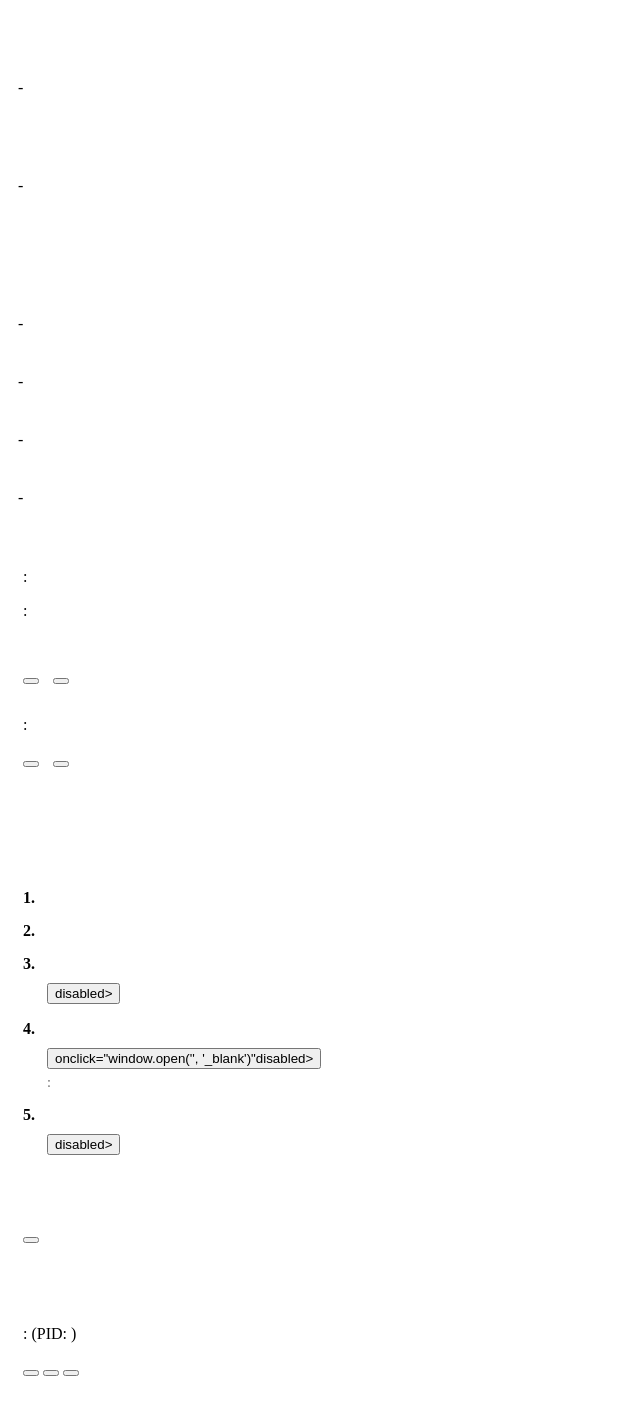
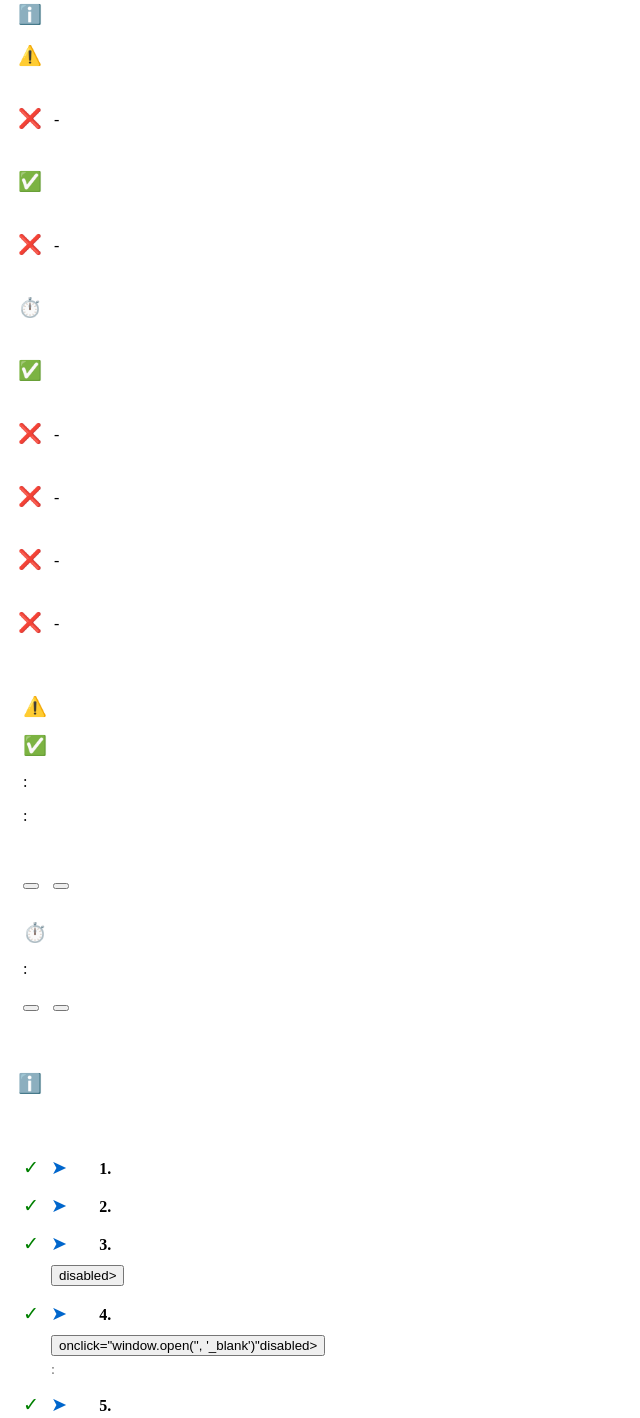
Before and after one commit to Grestorn/loxberry-bmw-cardata, a website: page templates/index.html in a window 1280 px wide. Shown: the part 15-1433 px from the top of the page, without its empty margins (0-640 px from the left). Drawn offline with Linux system fonts and the light colour scheme.

Commit message:
fix(UI): Fixed missing icons

```diff
--- a/templates/index.html
+++ b/templates/index.html
@@ -5,11 +5,11 @@
 <!-- Status Messages -->
 <TMPL_IF SAVE_SUCCESS>
 <div class="ui-state-highlight ui-corner-all" style="padding: 10px; margin-bottom: 20px;">
-    <span class="ui-icon ui-icon-info" style="float: left; margin-right: .3em;"></span>
+    <span style="font-size: 1.2em; margin-right: 8px;">ℹ️</span>
     <strong><TMPL_VAR SAVE_MESSAGE></strong>
     <TMPL_IF CLIENT_ID_CHANGED>
     <br><br>
-    <span class="ui-icon ui-icon-alert" style="float: left; margin-right: .3em;"></span>
+    <span style="font-size: 1.2em; margin-right: 8px;">⚠️</span>
     <strong><TMPL_VAR CLIENT_ID_CHANGE_MESSAGE></strong>
     </TMPL_IF>
 </div>
@@ -17,63 +17,63 @@
 
 <TMPL_IF DEVICE_CODE_ERROR>
 <div class="ui-state-error ui-corner-all" style="padding: 10px; margin-bottom: 20px;">
-    <span class="ui-icon ui-icon-alert" style="float: left; margin-right: .3em;"></span>
+    <span style="font-size: 1.2em; margin-right: 8px;">❌</span>
     <strong><TMPL_VAR STATUS.DEVICE_CODE_ERROR></strong> - <TMPL_VAR OAUTH.CHECK_LOGS>
 </div>
 </TMPL_IF>
 
 <TMPL_IF OAUTH_POLL_SUCCESS>
 <div class="ui-state-highlight ui-corner-all" style="padding: 10px; margin-bottom: 20px;">
-    <span class="ui-icon ui-icon-check" style="float: left; margin-right: .3em; color: green;"></span>
+    <span style="font-size: 1.2em; margin-right: 8px;">✅</span>
     <strong><TMPL_VAR STATUS.OAUTH_SUCCESS></strong>
 </div>
 </TMPL_IF>
 
 <TMPL_IF OAUTH_POLL_ERROR>
 <div class="ui-state-error ui-corner-all" style="padding: 10px; margin-bottom: 20px;">
-    <span class="ui-icon ui-icon-alert" style="float: left; margin-right: .3em;"></span>
+    <span style="font-size: 1.2em; margin-right: 8px;">❌</span>
     <strong><TMPL_VAR STATUS.OAUTH_POLL_ERROR></strong> - <TMPL_VAR OAUTH.CHECK_LOGS>
 </div>
 </TMPL_IF>
 
 <TMPL_IF OAUTH_POLL_TIMEOUT>
 <div class="ui-state-error ui-corner-all" style="padding: 10px; margin-bottom: 20px;">
-    <span class="ui-icon ui-icon-alert" style="float: left; margin-right: .3em;"></span>
+    <span style="font-size: 1.2em; margin-right: 8px;">⏱️</span>
     <strong><TMPL_VAR STATUS.OAUTH_POLL_TIMEOUT></strong>
 </div>
 </TMPL_IF>
 
 <TMPL_IF TOKEN_REFRESH_SUCCESS>
 <div class="ui-state-highlight ui-corner-all" style="padding: 10px; margin-bottom: 20px;">
-    <span class="ui-icon ui-icon-check" style="float: left; margin-right: .3em; color: green;"></span>
+    <span style="font-size: 1.2em; margin-right: 8px;">✅</span>
     <strong><TMPL_VAR STATUS.TOKEN_REFRESH_SUCCESS></strong>
 </div>
 </TMPL_IF>
 
 <TMPL_IF TOKEN_REFRESH_ERROR>
 <div class="ui-state-error ui-corner-all" style="padding: 10px; margin-bottom: 20px;">
-    <span class="ui-icon ui-icon-alert" style="float: left; margin-right: .3em;"></span>
+    <span style="font-size: 1.2em; margin-right: 8px;">❌</span>
     <strong><TMPL_VAR STATUS.TOKEN_REFRESH_ERROR></strong> - <TMPL_VAR OAUTH.CHECK_LOGS>
 </div>
 </TMPL_IF>
 
 <TMPL_IF BRIDGE_START_ERROR>
 <div class="ui-state-error ui-corner-all" style="padding: 10px; margin-bottom: 20px;">
-    <span class="ui-icon ui-icon-alert" style="float: left; margin-right: .3em;"></span>
+    <span style="font-size: 1.2em; margin-right: 8px;">❌</span>
     <strong><TMPL_VAR BRIDGE.START_ERROR></strong> - <TMPL_VAR OAUTH.CHECK_LOGS>
 </div>
 </TMPL_IF>
 
 <TMPL_IF BRIDGE_STOP_ERROR>
 <div class="ui-state-error ui-corner-all" style="padding: 10px; margin-bottom: 20px;">
-    <span class="ui-icon ui-icon-alert" style="float: left; margin-right: .3em;"></span>
+    <span style="font-size: 1.2em; margin-right: 8px;">❌</span>
     <strong><TMPL_VAR BRIDGE.STOP_ERROR></strong> - <TMPL_VAR OAUTH.CHECK_LOGS>
 </div>
 </TMPL_IF>
 
 <TMPL_IF BRIDGE_RESTART_ERROR>
 <div class="ui-state-error ui-corner-all" style="padding: 10px; margin-bottom: 20px;">
-    <span class="ui-icon ui-icon-alert" style="float: left; margin-right: .3em;"></span>
+    <span style="font-size: 1.2em; margin-right: 8px;">❌</span>
     <strong><TMPL_VAR BRIDGE.RESTART_ERROR></strong> - <TMPL_VAR OAUTH.CHECK_LOGS>
 </div>
 </TMPL_IF>
@@ -84,13 +84,13 @@
 <div class="ui-widget" style="margin-bottom: 20px;">
     <div class="ui-widget-content ui-corner-all" style="padding: 15px;">
         <TMPL_IF AUTH_NONE>
-            <p><span class="ui-icon ui-icon-alert" style="float: left; margin-right: .3em;"></span>
+            <p><span style="font-size: 1.2em; margin-right: 8px;">⚠️</span>
             <strong><TMPL_VAR STATUS.NOT_AUTHENTICATED></strong></p>
             <p><TMPL_VAR STATUS.AUTH_INSTRUCTIONS></p>
         </TMPL_IF>
 
         <TMPL_IF AUTH_VALID>
-            <p><span class="ui-icon ui-icon-check" style="float: left; margin-right: .3em; color: green;"></span>
+            <p><span style="font-size: 1.2em; margin-right: 8px;">✅</span>
             <strong><TMPL_VAR STATUS.AUTHENTICATED></strong></p>
 
             <p><TMPL_VAR STATUS.TOKEN_EXPIRES>: <strong><TMPL_VAR TOKEN_EXPIRES_MINUTES></strong> <TMPL_VAR STATUS.MINUTES></p>
@@ -117,7 +117,7 @@
         </TMPL_IF>
 
         <TMPL_IF AUTH_EXPIRED>
-            <p><span class="ui-icon ui-icon-alert" style="float: left; margin-right: .3em; color: orange;"></span>
+            <p><span style="font-size: 1.2em; margin-right: 8px;">⏱️</span>
             <strong><TMPL_VAR STATUS.TOKEN_EXPIRED></strong></p>
 
             <p style="margin: 5px 0 0 0; font-size: 0.9em; color: #ff6600;">
@@ -150,7 +150,7 @@
 
 <TMPL_IF AUTH_RESET_SUCCESS>
 <div class="ui-state-highlight ui-corner-all" style="padding: 10px; margin-bottom: 20px;">
-    <span class="ui-icon ui-icon-info" style="float: left; margin-right: .3em;"></span>
+    <span style="font-size: 1.2em; margin-right: 8px;">ℹ️</span>
     <strong><TMPL_VAR STATUS.AUTH_RESET_SUCCESS></strong>
 </div>
 </TMPL_IF>
@@ -163,61 +163,61 @@
         <ol style="list-style: none; padding-left: 0;">
             <li style="margin-bottom: 15px;">
                 <TMPL_IF OAUTH_STEP1_2_DONE>
-                    <span class="ui-icon ui-icon-check" style="float: left; margin-right: .3em; color: green;"></span>
+                    <span style="color: green; font-size: 1.2em; margin-right: 8px;">✓</span>
                 <TMPL_ELSE>
                     <TMPL_IF OAUTH_STEP1_CURRENT>
-                        <span class="ui-icon ui-icon-arrowthick-1-e" style="float: left; margin-right: .3em; color: #0066cc;"></span>
+                        <span style="color: #0066cc; font-size: 1.2em; margin-right: 8px;">➤</span>
                     <TMPL_ELSE>
-                        <span style="float: left; margin-right: .3em; width: 16px;"></span>
+                        <span style="margin-right: 20px;"></span>
                     </TMPL_IF>
                 </TMPL_IF>
                 <strong>1.</strong> <TMPL_VAR OAUTH.STEP1>
             </li>
             <li style="margin-bottom: 15px;">
                 <TMPL_IF OAUTH_STEP1_2_DONE>
-                    <span class="ui-icon ui-icon-check" style="float: left; margin-right: .3em; color: green;"></span>
+                    <span style="color: green; font-size: 1.2em; margin-right: 8px;">✓</span>
                 <TMPL_ELSE>
                     <TMPL_IF OAUTH_STEP2_CURRENT>
-                        <span class="ui-icon ui-icon-arrowthick-1-e" style="float: left; margin-right: .3em; color: #0066cc;"></span>
+                        <span style="color: #0066cc; font-size: 1.2em; margin-right: 8px;">➤</span>
                     <TMPL_ELSE>
-                        <span style="float: left; margin-right: .3em; width: 16px;"></span>
+                        <span style="margin-right: 20px;"></span>
                     </TMPL_IF>
                 </TMPL_IF>
                 <strong>2.</strong> <TMPL_VAR OAUTH.STEP2>
             </li>
             <li style="margin-bottom: 15px;">
                 <TMPL_IF OAUTH_STEP3_DONE>
-                    <span class="ui-icon ui-icon-check" style="float: left; margin-right: .3em; color: green;"></span>
+                    <span style="color: green; font-size: 1.2em; margin-right: 8px;">✓</span>
                 <TMPL_ELSE>
                     <TMPL_IF OAUTH_STEP3_CURRENT>
-                        <span class="ui-icon ui-icon-arrowthick-1-e" style="float: left; margin-right: .3em; color: #0066cc;"></span>
+                        <span style="color: #0066cc; font-size: 1.2em; margin-right: 8px;">➤</span>
                     <TMPL_ELSE>
-                        <span style="float: left; margin-right: .3em; width: 16px;"></span>
+                        <span style="margin-right: 20px;"></span>
                     </TMPL_IF>
                 </TMPL_IF>
                 <strong>3.</strong> <TMPL_VAR OAUTH.STEP3>
-                <form method="post" action="index.cgi" style="margin-top: 10px; margin-left: 24px;">
+                <form method="post" action="index.cgi" style="margin-top: 10px; margin-left: 28px;">
                     <input type="hidden" name="action" value="request_device_code">
                     <button type="submit" class="ui-button ui-widget ui-corner-all" <TMPL_UNLESS CONFIG_HAS_CLIENT_ID>disabled</TMPL_UNLESS>>
                         <TMPL_VAR OAUTH.REQUEST_DEVICE_CODE_BUTTON>
                     </button>
                 </form>
                 <TMPL_UNLESS CONFIG_HAS_CLIENT_ID>
-                <p style="color: #999; font-size: 0.9em; margin-top: 5px; margin-left: 24px;"><TMPL_VAR OAUTH.NEED_CLIENT_ID></p>
+                <p style="color: #999; font-size: 0.9em; margin-top: 5px; margin-left: 28px;"><TMPL_VAR OAUTH.NEED_CLIENT_ID></p>
                 </TMPL_UNLESS>
             </li>
             <li style="margin-bottom: 15px;">
                 <TMPL_IF OAUTH_STEP4_DONE>
-                    <span class="ui-icon ui-icon-check" style="float: left; margin-right: .3em; color: green;"></span>
+                    <span style="color: green; font-size: 1.2em; margin-right: 8px;">✓</span>
                 <TMPL_ELSE>
                     <TMPL_IF OAUTH_STEP4_CURRENT>
-                        <span class="ui-icon ui-icon-arrowthick-1-e" style="float: left; margin-right: .3em; color: #0066cc;"></span>
+                        <span style="color: #0066cc; font-size: 1.2em; margin-right: 8px;">➤</span>
                     <TMPL_ELSE>
-                        <span style="float: left; margin-right: .3em; width: 16px;"></span>
+                        <span style="margin-right: 20px;"></span>
                     </TMPL_IF>
                 </TMPL_IF>
                 <strong>4.</strong> <TMPL_VAR OAUTH.STEP4>
-                <div style="margin-left: 24px;">
+                <div style="margin-left: 28px;">
                     <button type="button" class="ui-button ui-widget ui-corner-all" style="margin-top: 10px;"
                             <TMPL_IF OAUTH_VERIFICATION_URI>onclick="window.open('<TMPL_VAR OAUTH_VERIFICATION_URI>', '_blank')"<TMPL_ELSE>disabled</TMPL_IF>>
                         <TMPL_VAR OAUTH.OPEN_BMW_LOGIN>
@@ -231,23 +231,23 @@
             </li>
             <li style="margin-bottom: 15px;">
                 <TMPL_IF OAUTH_STEP5_DONE>
-                    <span class="ui-icon ui-icon-check" style="float: left; margin-right: .3em; color: green;"></span>
+                    <span style="color: green; font-size: 1.2em; margin-right: 8px;">✓</span>
                 <TMPL_ELSE>
                     <TMPL_IF OAUTH_STEP5_CURRENT>
-                        <span class="ui-icon ui-icon-arrowthick-1-e" style="float: left; margin-right: .3em; color: #0066cc;"></span>
+                        <span style="color: #0066cc; font-size: 1.2em; margin-right: 8px;">➤</span>
                     <TMPL_ELSE>
-                        <span style="float: left; margin-right: .3em; width: 16px;"></span>
+                        <span style="margin-right: 20px;"></span>
                     </TMPL_IF>
                 </TMPL_IF>
                 <strong>5.</strong> <TMPL_VAR OAUTH.STEP5>
-                <form method="post" action="index.cgi" style="margin-top: 10px; margin-left: 24px;">
+                <form method="post" action="index.cgi" style="margin-top: 10px; margin-left: 28px;">
                     <input type="hidden" name="action" value="check_oauth">
                     <button type="submit" class="ui-button ui-widget ui-corner-all" <TMPL_UNLESS OAUTH_VERIFICATION_URI>disabled</TMPL_UNLESS>>
                         <TMPL_VAR OAUTH.POLL_BUTTON>
                     </button>
                 </form>
                 <TMPL_UNLESS OAUTH_VERIFICATION_URI>
-                <p style="color: #999; font-size: 0.9em; margin-top: 5px; margin-left: 24px;"><TMPL_VAR OAUTH.NEED_VERIFICATION></p>
+                <p style="color: #999; font-size: 0.9em; margin-top: 5px; margin-left: 28px;"><TMPL_VAR OAUTH.NEED_VERIFICATION></p>
                 </TMPL_UNLESS>
             </li>
         </ol>
```
